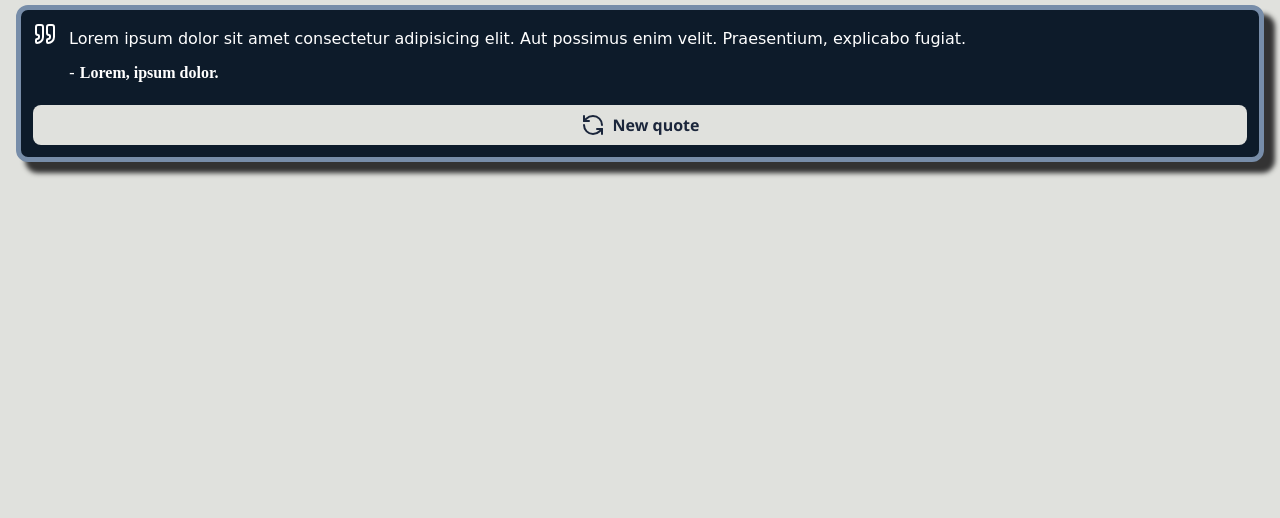
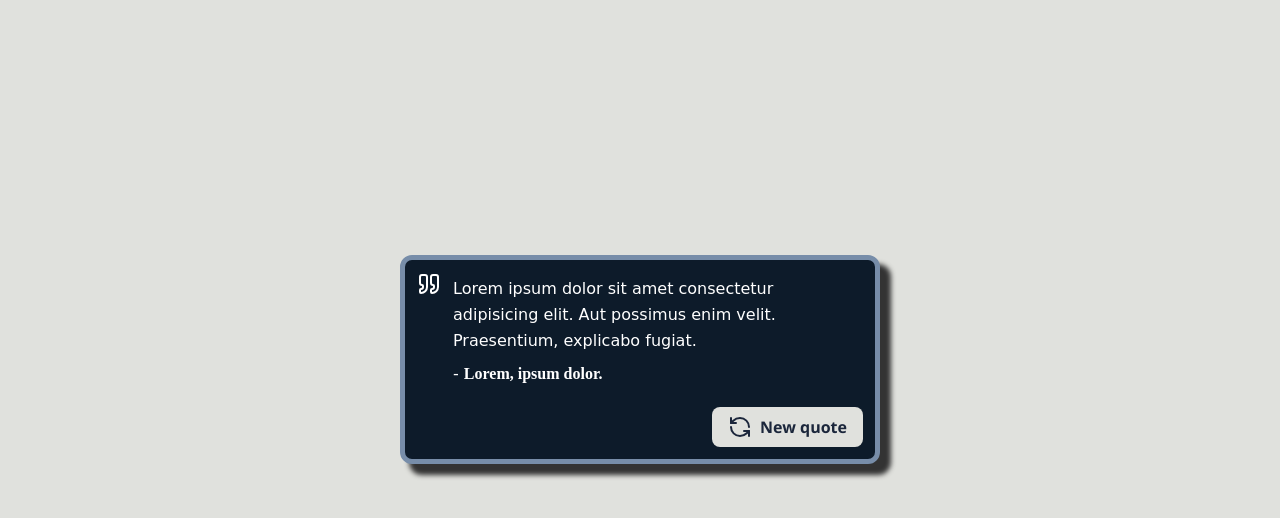
Before and after one commit to RaulLimon3/random-quote-generator, a website built with Vite: page vanilla/index.html in a window 1280 px wide. Shown: the part 70-588 px from the top of the page. Built offline with nearby package versions, Linux system fonts and the light colour scheme.

Commit message:
feat(ui): make quote generator responsive

```diff
--- a/vanilla/src/style.css
+++ b/vanilla/src/style.css
@@ -19,10 +19,14 @@
 .container {
     width: 100%;
     flex-grow: 1;
+    display: flex;
+    justify-content: center;
+    align-items: center;
 }
 
 .card {
     width: 100%;
+    max-width: 480px;
     background: #0D1B2A;
     color: #fff;
     padding: 12px;
@@ -85,3 +89,14 @@
     background: #415A77;
     transform: translate(8px 8px);
 }
+
+@media screen and (min-width: 768px) {
+    .card-cta {
+        display: flex;
+        justify-content: end;
+    }
+
+    .btn {
+        width: auto;
+    }
+}
```
